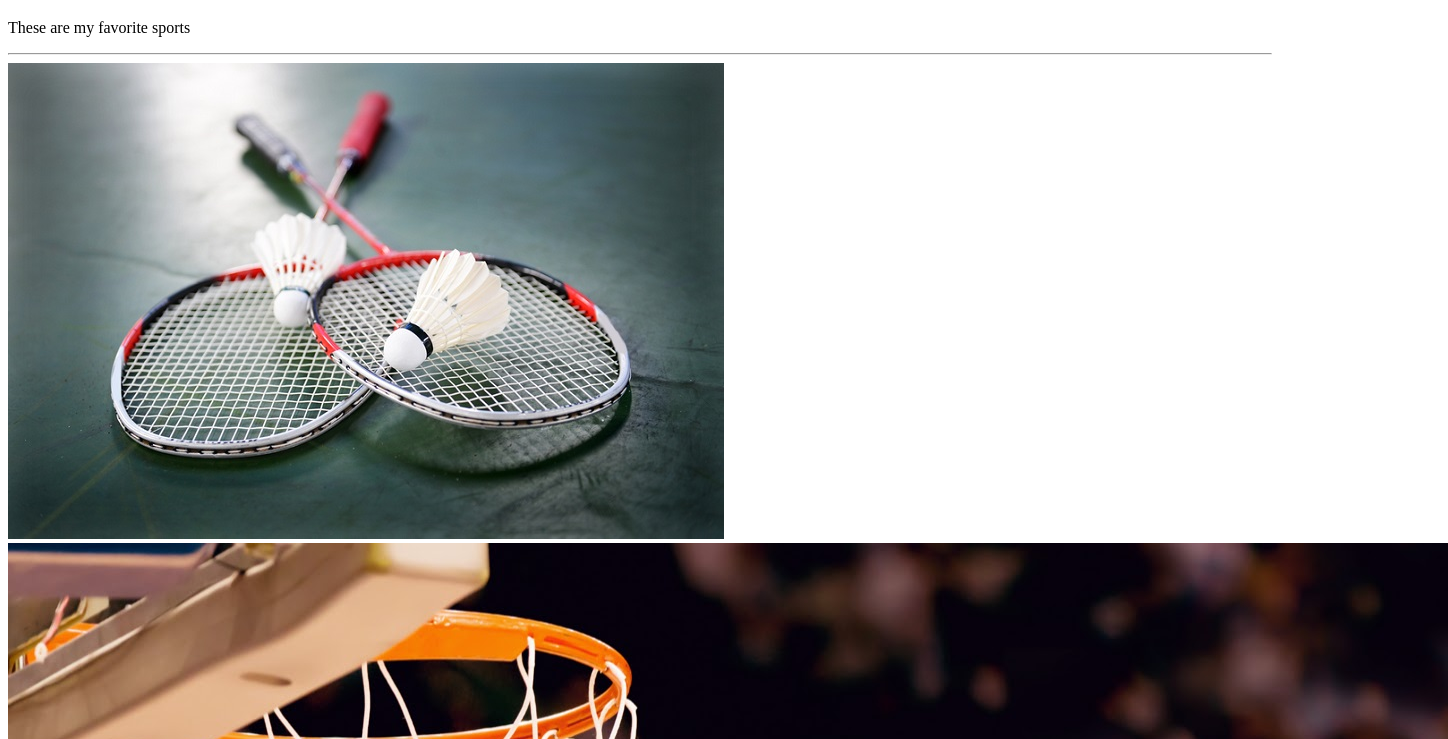
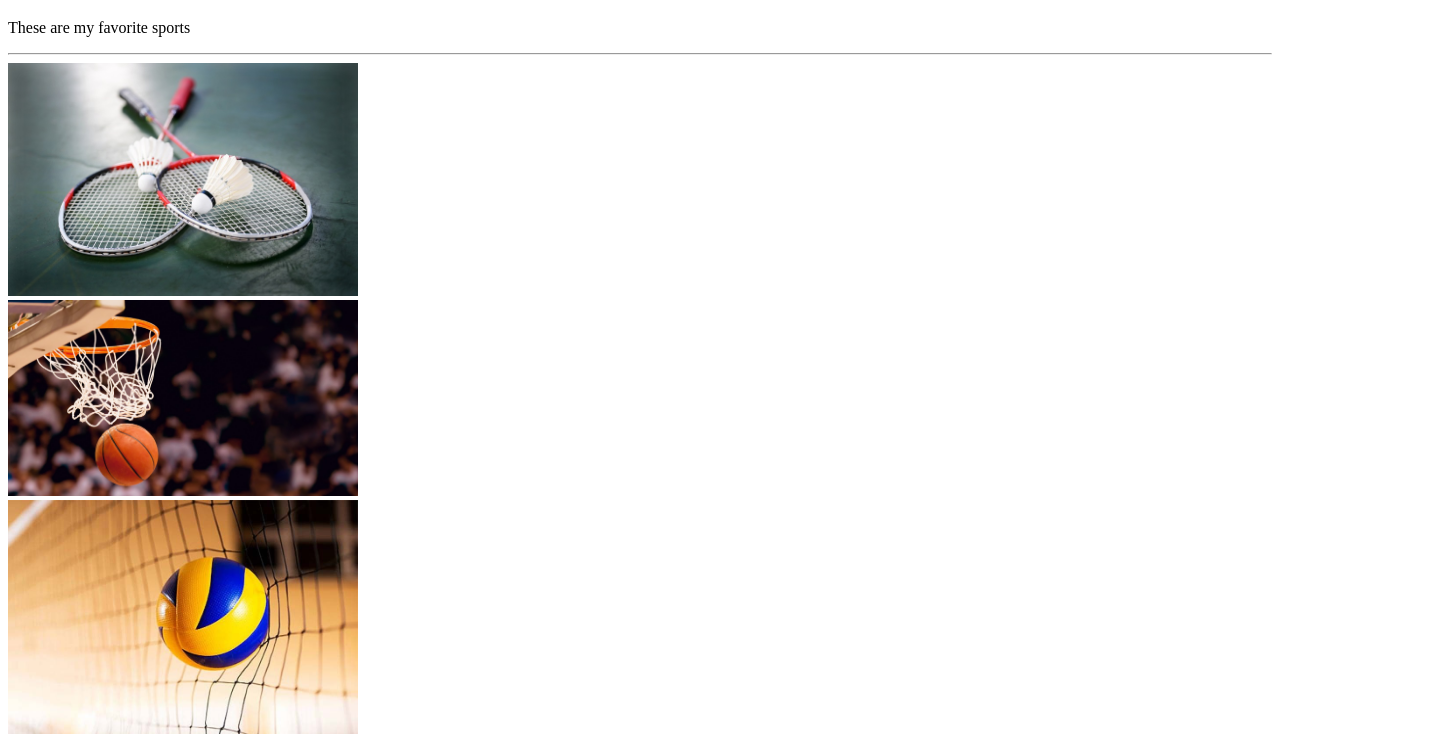
Before and after one commit to altheaabilla/Abilla_q1ngfa1, a plain HTML site: page index.html in a window 1280 px wide. Shown: the part 61-800 px from the top of the page, 1448 px wide, since content can reach past the window. Drawn offline with Linux system fonts and the light colour scheme.

Commit message:
Add files via upload

```diff
--- a/index.html
+++ b/index.html
@@ -11,15 +11,15 @@
     <p>These are my favorite sports</p>
     <hr>
     <a href="page1.html">
-        <img src="images/badminton.jpg" alt="">
+        <img src="images/badminton.jpg" alt="badminton" width="350" length="350">
     </a>
     <br>
     <a href="page2.html">
-        <img src="images/basketball.jpg" alt="">
+        <img src="images/basketball.jpg" alt="basketball" width="350" length="350">
     </a>
     <br>
     <a href="page3.html">
-        <img src="images/volleyball.jpg" alt="">
+        <img src="images/volleyball.jpg" alt="volleyball" width="350" length="350">
     </a>
     <br>
     <a href="page4.html"></a>
```
Also changed, not shown: page1.html (+1 -1 lines), page2.html (+1 -1 lines), page3.html (+1 -1 lines).
